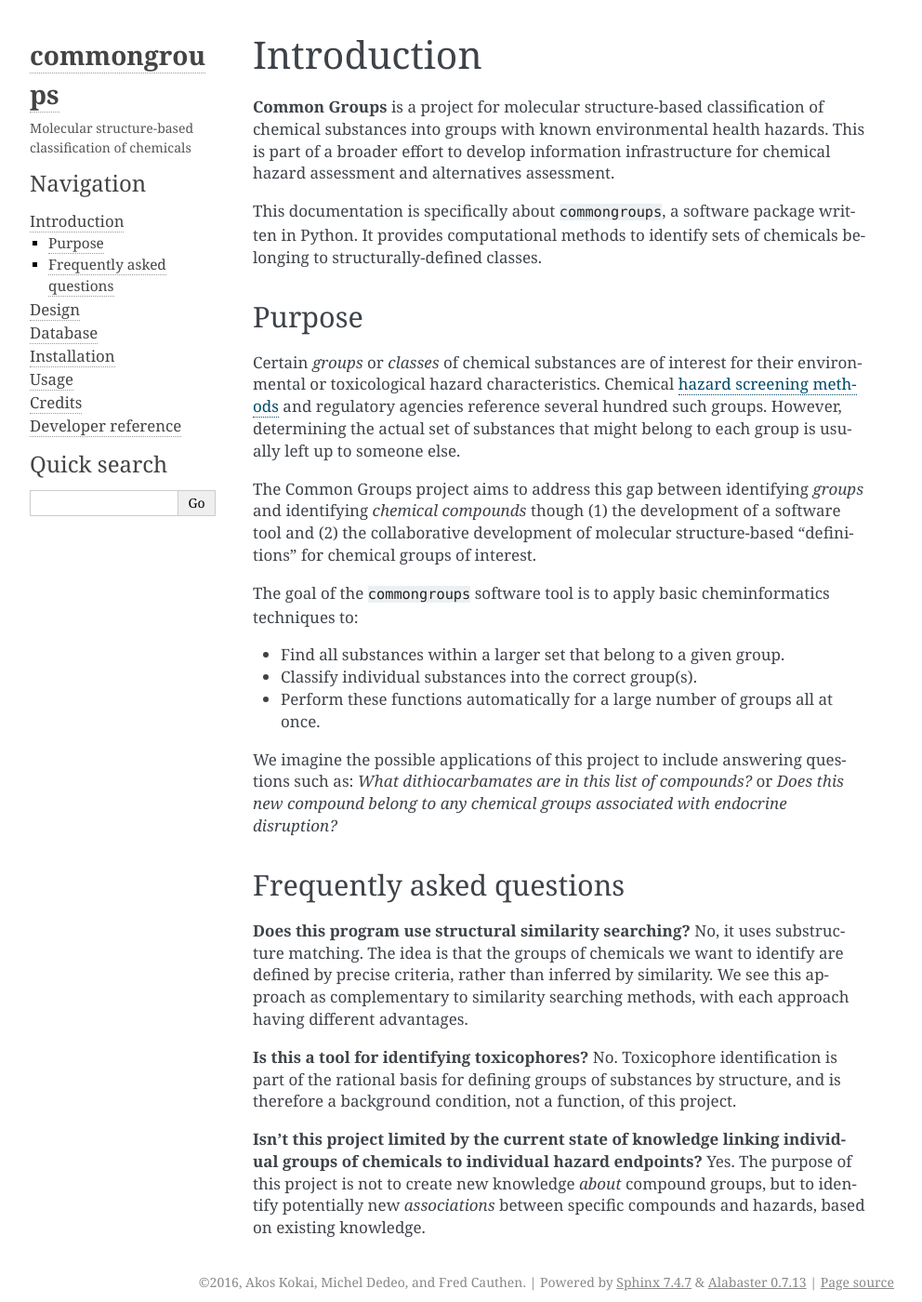
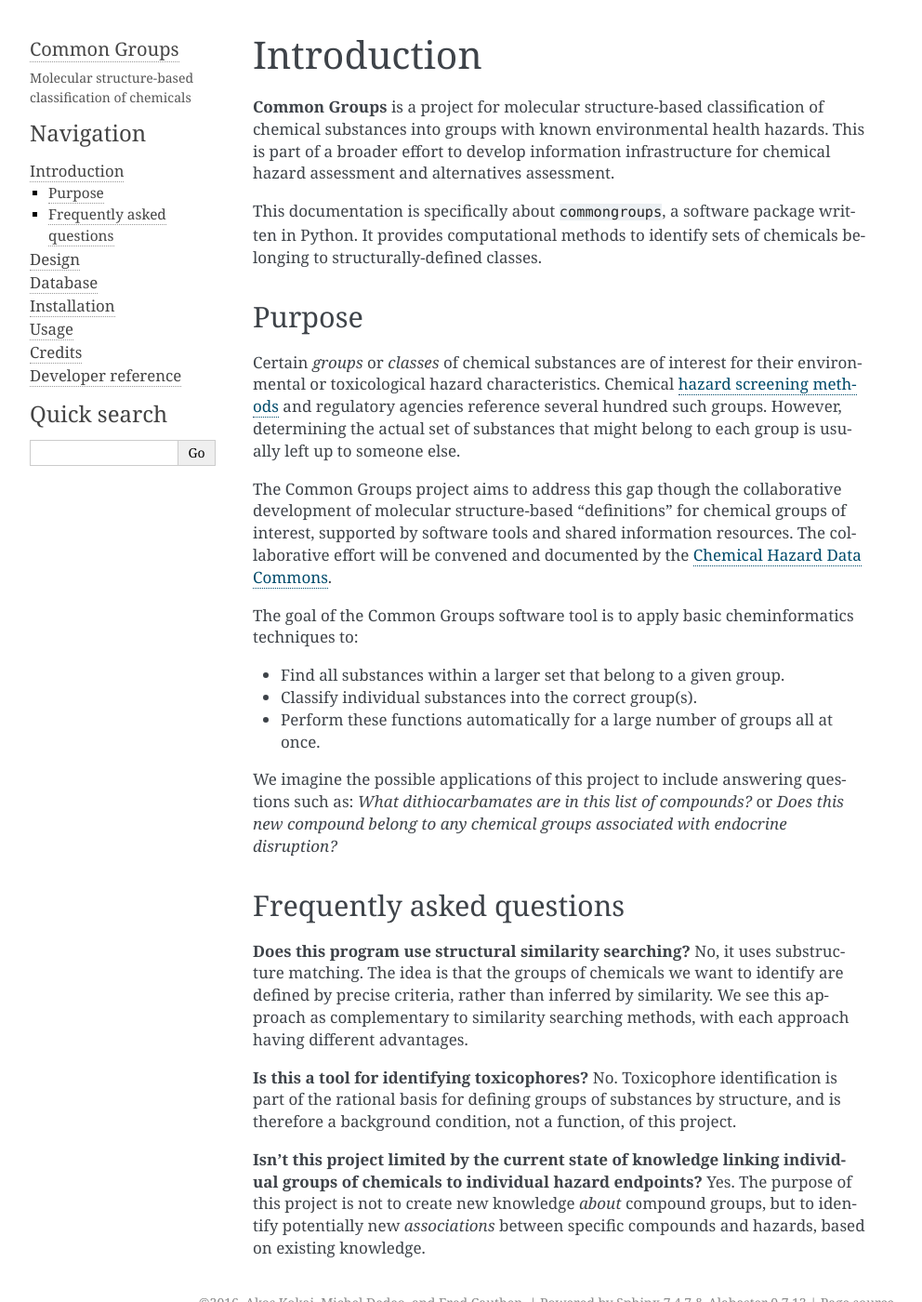
Before and after one commit to akokai/commongroups, a Sphinx documentation site: the page built from docs/intro.rst, in a window 1280 px wide and 1400 px high. Shown: the whole window at 93% size, without its empty margins (148-1140 px from the left). Built offline with Sphinx 7.4.7, drawn with Linux system fonts in a browser that asks for light colours.

Commit message:
Update docs

```diff
--- /dev/null
+++ b/docs/_static/custom.css
@@ -0,0 +1,4 @@
+h1.logo {
+  font-size: 20px;
+  font-weight: normal;
+}
--- a/docs/conf.py
+++ b/docs/conf.py
@@ -51,7 +51,7 @@ source_suffix = '.rst'
 master_doc = 'index'
 
 # General information about the project.
-project = 'commongroups'
+project = 'Common Groups'
 copyright = '2016, Akos Kokai, Michel Dedeo, and Fred Cauthen'
 author = 'Akos Kokai, Michel Dedeo, and Fred Cauthen'
 
@@ -62,7 +62,7 @@ author = 'Akos Kokai, Michel Dedeo, and Fred Cauthen'
 # The short X.Y version.
 version = '2017.4'
 # The full version, including alpha/beta/rc tags.
-release = '2017.4.1'
+release = '2017.4.3'
 
 # The language for content autogenerated by Sphinx. Refer to documentation
 # for a list of supported languages.
@@ -148,7 +148,7 @@ html_theme_options = {
 # Add any paths that contain custom static files (such as style sheets) here,
 # relative to this directory. They are copied after the builtin static files,
 # so a file named "default.css" will overwrite the builtin "default.css".
-# html_static_path = ['_static']
+html_static_path = ['_static']
 
 # Add any extra paths that contain custom files (such as robots.txt or
 # .htaccess) here, relative to this directory. These files are copied
@@ -242,7 +242,7 @@ latex_elements = {
 # (source start file, target name, title,
 #  author, documentclass [howto, manual, or own class]).
 latex_documents = [
-    (master_doc, 'commongroups.tex', 'commongroups Documentation',
+    (master_doc, 'commongroups.tex', 'Common Groups Documentation',
      'Akos Kokai, Michel Dedeo, and Fred Cauthen', 'manual'),
 ]
 
--- a/docs/credits.rst
+++ b/docs/credits.rst
@@ -15,7 +15,7 @@ With review and guidance from:
 -  Mahmoud Hashemi
 -  David Faulkner
 
-``commongroups`` would not be possible without `RDKit`_ by Greg Landrum and
+Common Groups would not be possible without `RDKit`_ by Greg Landrum and
 colleagues.
 
 .. _Chemical Hazard Data Commons: https://commons.healthymaterials.net/
--- a/docs/design.rst
+++ b/docs/design.rst
@@ -36,7 +36,7 @@ Methods for associating compounds with groups
 
 Computational tools already exist for analyzing and searching molecular
 structures. Given a broad enough *set of relevant molecular structures*, and a
-set of *:ref:`defined <definitions>` structural patterns* corresponding to
+set of :ref:`defined <definitions>` *structural patterns* corresponding to
 compound groups of interest, it should be possible to apply existing
 computational methods to identify which compounds belong to which group(s). That
 is the goal of Common Groups.
--- a/docs/intro.rst
+++ b/docs/intro.rst
@@ -19,12 +19,13 @@ screening methods`_ and regulatory agencies reference several hundred such
 groups. However, determining the actual set of substances that might belong to
 each group is usually left up to someone else.
 
-The Common Groups project aims to address this gap between identifying *groups*
-and identifying *chemical compounds* though (1) the development of a software
-tool and (2) the collaborative development of molecular structure-based
-"definitions" for chemical groups of interest.
+The Common Groups project aims to address this gap though the collaborative
+development of molecular structure-based "definitions" for chemical groups of
+interest, supported by software tools and shared information resources. The
+collaborative effort will be convened and documented by the `Chemical Hazard
+Data Commons`_.
 
-The goal of the ``commongroups`` software tool is to apply basic cheminformatics
+The goal of the Common Groups software tool is to apply basic cheminformatics
 techniques to:
 
 -  Find all substances within a larger set that belong to a given group.
@@ -61,3 +62,4 @@ hazards, based on existing knowledge.
 
 .. _hazard screening methods:
    https://www.greenscreenchemicals.org/learn/greenscreen-list-translator
+.. _Chemical Hazard Data Commons: https://commons.healthymaterials.net/
--- a/docs/usage.rst
+++ b/docs/usage.rst
@@ -41,10 +41,10 @@ results, etc.
 
          commongroups -e /path/to/commongroups_home [options...]
 
-   -  Set an an environment variable ``CMG_HOME``, for example, by adding this
-      line to your shell configuration::
+   -  Set an environment variable ``CMG_HOME``, for example, by adding this
+      line to your shell initialization file::
 
-         $ export CMG_HOME=/path/to/commongroups_home
+         export CMG_HOME=/path/to/commongroups_home
 
    -  If you don't specify anything, the defaults location is
       ``<user home>/commongroups_data``.
```
Also changed, not shown: docs/developer.rst (+6 -2 lines).
